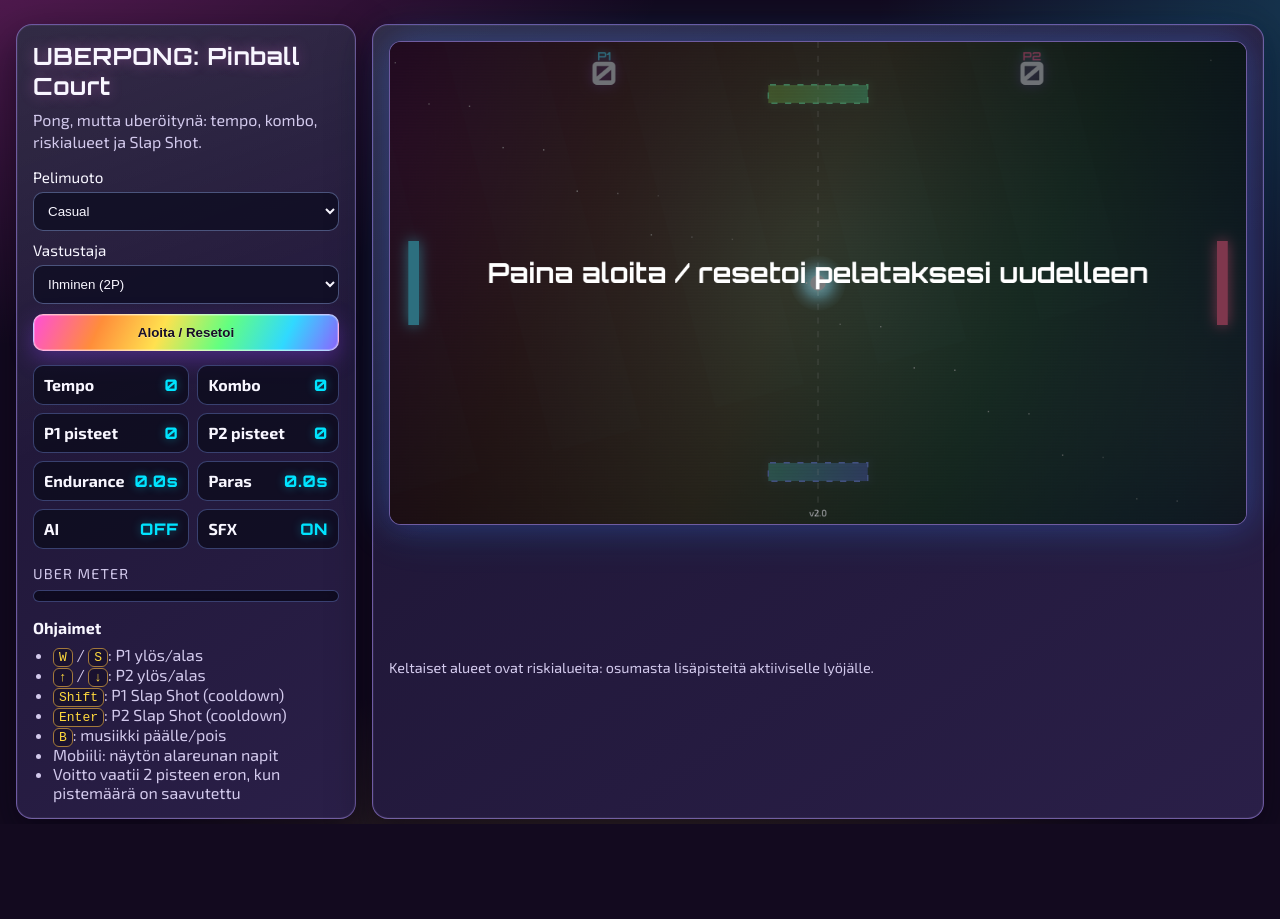
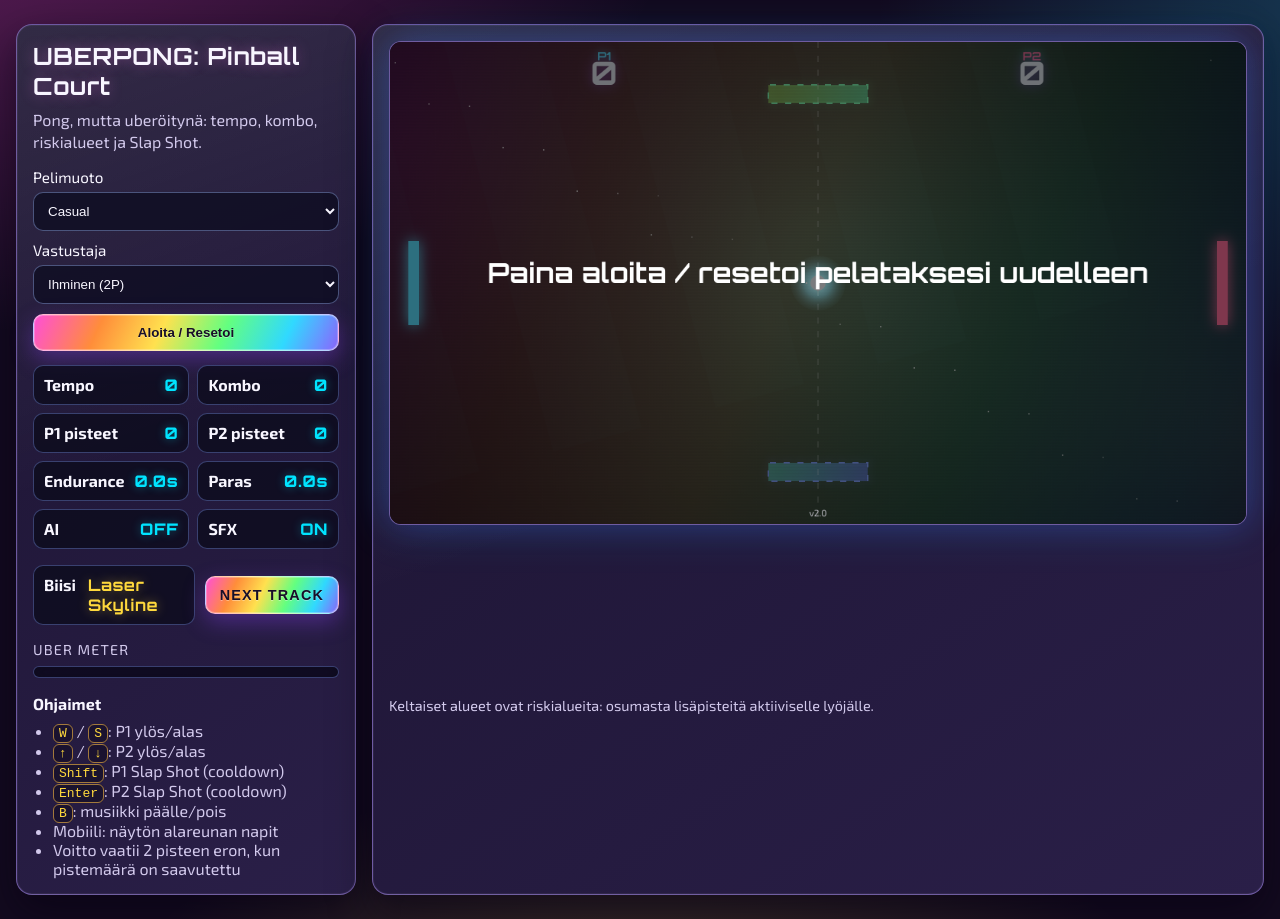
Before and after one commit to Trumppo/uberpong, a website with bundled scripts: page index.html in a window 1280 px wide. Before the commit the page ends 824 px from the top, so only its background shows below. Built offline with nearby package versions, Linux system fonts and the light colour scheme; animation ran at ten frames a second.

Commit message:
Add multi-song music config and UI

```diff
--- /dev/null
+++ b/config/music.json
@@ -0,0 +1,67 @@
+{
+  "songs": [
+    {
+      "id": "neon-drive",
+      "label": "Neon Drive",
+      "bpm": 168,
+      "roots": [57, 57, 60, 60, 62, 62, 55, 55],
+      "lead": [0, 7, 12, 7, 2, 9, 14, 9, 4, 11, 16, 11, 2, 9, 14, 7]
+    },
+    {
+      "id": "laser-grid",
+      "label": "Laser Grid",
+      "bpm": 176,
+      "roots": [55, 55, 58, 58, 60, 60, 53, 53],
+      "lead": [0, 5, 12, 5, 2, 9, 14, 9, 4, 10, 16, 10, 2, 9, 14, 7]
+    },
+    {
+      "id": "afterburner",
+      "label": "Afterburner",
+      "bpm": 160,
+      "roots": [60, 60, 62, 62, 65, 65, 58, 58],
+      "lead": [0, 7, 11, 7, 3, 10, 15, 10, 5, 12, 17, 12, 3, 10, 15, 8]
+    },
+    {
+      "id": "prism-rush",
+      "label": "Prism Rush",
+      "bpm": 178,
+      "roots": [58, 58, 61, 61, 63, 63, 56, 56],
+      "lead": [0, 7, 12, 7, 3, 10, 15, 10, 5, 12, 17, 12, 3, 10, 15, 8]
+    },
+    {
+      "id": "arcade-pulse",
+      "label": "Arcade Pulse",
+      "bpm": 172,
+      "roots": [57, 57, 60, 60, 62, 62, 55, 55],
+      "lead": [0, 5, 12, 5, 2, 9, 14, 9, 4, 11, 16, 11, 2, 9, 14, 7]
+    },
+    {
+      "id": "laser-skyline",
+      "label": "Laser Skyline",
+      "bpm": 182,
+      "roots": [55, 55, 58, 58, 60, 60, 53, 53],
+      "lead": [0, 7, 11, 7, 2, 9, 14, 9, 4, 10, 16, 10, 2, 9, 14, 7]
+    },
+    {
+      "id": "hyperdrive-glow",
+      "label": "Hyperdrive Glow",
+      "bpm": 168,
+      "roots": [60, 60, 63, 63, 65, 65, 58, 58],
+      "lead": [0, 7, 12, 7, 5, 12, 17, 12, 3, 10, 15, 10, 2, 9, 14, 7]
+    },
+    {
+      "id": "neon-valkyrie",
+      "label": "Neon Valkyrie",
+      "bpm": 174,
+      "roots": [56, 56, 59, 59, 61, 61, 54, 54],
+      "lead": [0, 6, 11, 6, 2, 9, 14, 9, 4, 11, 16, 11, 2, 9, 14, 7]
+    },
+    {
+      "id": "circuit-bloom",
+      "label": "Circuit Bloom",
+      "bpm": 166,
+      "roots": [59, 59, 62, 62, 64, 64, 57, 57],
+      "lead": [0, 7, 12, 7, 3, 10, 15, 10, 5, 12, 17, 12, 3, 10, 15, 8]
+    }
+  ]
+}
--- a/index.html
+++ b/index.html
@@ -44,6 +44,14 @@
         <div><strong>SFX</strong><span id="sfxState">ON</span></div>
       </div>
 
+      <div class="music-row">
+        <div class="music-track">
+          <strong>Biisi</strong>
+          <span id="songName">-</span>
+        </div>
+        <button id="nextTrackBtn" type="button">Next Track</button>
+      </div>
+
       <div class="uber-meter">
         <div class="uber-label">Uber Meter</div>
         <div class="uber-bar">
--- a/src/game.js
+++ b/src/game.js
@@ -16,6 +16,8 @@ const enduranceValue = document.getElementById("enduranceValue");
 const bestValue = document.getElementById("bestValue");
 const aiState = document.getElementById("aiState");
 const sfxState = document.getElementById("sfxState");
+const songName = document.getElementById("songName");
+const nextTrackBtn = document.getElementById("nextTrackBtn");
 const uberFill = document.getElementById("uberFill");
 const mobileControls = document.getElementById("mobileControls");
 
@@ -24,12 +26,19 @@ const H = canvas.height;
 const keys = new Set();
 const GAME_VERSION = { major: 2, minor: 0 };
 const GAME_VERSION_LABEL = `v${GAME_VERSION.major}.${GAME_VERSION.minor}`;
-const MUSIC_BPM = 168;
-const MUSIC_STEP_MS = Math.round((60000 / MUSIC_BPM) / 4);
-const MUSIC_ROOTS = [57, 57, 60, 60, 62, 62, 55, 55];
-const MUSIC_LEAD = [0, 7, 12, 7, 2, 9, 14, 9, 4, 11, 16, 11, 2, 9, 14, 7];
 const FONT_DISPLAY = "'Orbitron', 'Segoe UI', sans-serif";
 const FONT_UI = "'Exo 2', 'Segoe UI', sans-serif";
+const DEFAULT_MUSIC_CONFIG = {
+  songs: [
+    {
+      id: "fallback",
+      label: "Fallback",
+      bpm: 168,
+      roots: [57, 57, 60, 60, 62, 62, 55, 55],
+      lead: [0, 7, 12, 7, 2, 9, 14, 9, 4, 11, 16, 11, 2, 9, 14, 7]
+    }
+  ]
+};
 
 const game = {
   config: null,
@@ -58,6 +67,9 @@ const game = {
   musicEnabled: true,
   musicStep: 0,
   musicTimer: null,
+  musicStepMs: 0,
+  musicConfig: null,
+  musicSong: null,
   audioCtx: null,
   shakePower: 0,
   flashAlpha: 0,
@@ -180,13 +192,52 @@ function playMusicTone(freq, duration = 0.1, type = "square", gain = 0.018) {
   }
 }
 
+function getMusicStepMs(bpm) {
+  const safeBpm = Number(bpm) > 0 ? Number(bpm) : 168;
+  return Math.round((60000 / safeBpm) / 4);
+}
+
+function pickRandomSong() {
+  const songs = game.musicConfig?.songs;
+  if (!Array.isArray(songs) || songs.length === 0) return null;
+  const idx = Math.floor(Math.random() * songs.length);
+  return songs[idx];
+}
+
+function setMusicSong(song) {
+  if (!song) return;
+  game.musicSong = song;
+  game.musicStep = 0;
+  game.musicStepMs = getMusicStepMs(song.bpm);
+  if (songName) {
+    songName.textContent = song.label || song.id || "-";
+  }
+  if (game.musicTimer !== null) {
+    window.clearInterval(game.musicTimer);
+    game.musicTimer = null;
+  }
+  if (game.started && game.musicEnabled) {
+    ensureMusicLoop();
+  }
+}
+
+function randomizeMusicSong() {
+  const song = pickRandomSong();
+  if (song) {
+    setMusicSong(song);
+  }
+}
+
 function tickMusic() {
+  if (!game.musicSong) return;
   const step = game.musicStep;
   game.musicStep += 1;
   const gainBoost = getTempoGainBoost(game.tempo);
 
-  const root = MUSIC_ROOTS[Math.floor(step / 4) % MUSIC_ROOTS.length];
-  const leadOffset = MUSIC_LEAD[step % MUSIC_LEAD.length];
+  const roots = game.musicSong.roots || [];
+  const lead = game.musicSong.lead || [];
+  const root = roots.length ? roots[Math.floor(step / 4) % roots.length] : 57;
+  const leadOffset = lead.length ? lead[step % lead.length] : 0;
 
   if (step % 2 === 0) {
     playMusicTone(midiToFreq(root - 12), 0.16, "square", 0.02 * gainBoost);
@@ -205,11 +256,13 @@ function tickMusic() {
 }
 
 function ensureMusicLoop() {
+  if (!game.musicSong) return;
   if (game.musicTimer !== null) return;
+  const interval = game.musicStepMs || getMusicStepMs(game.musicSong?.bpm);
   game.musicTimer = window.setInterval(() => {
     if (!game.started || game.ended || !game.musicEnabled) return;
     tickMusic();
-  }, MUSIC_STEP_MS);
+  }, interval);
 }
 
 function createPaddles() {
@@ -275,7 +328,7 @@ function resetRally(servingPlayer = 0) {
 }
 
 function applyMode(modeKey, options = {}) {
-  const { start = false } = options;
+  const { start = false, randomizeSong = false } = options;
   game.modeKey = modeKey;
   game.mode = game.config.modes[modeKey];
   game.scores = [0, 0];
@@ -288,6 +341,9 @@ function applyMode(modeKey, options = {}) {
   game.particles = [];
   game.paddles = createPaddles();
   resetRally(0);
+  if (randomizeSong) {
+    randomizeMusicSong();
+  }
   if (!start) {
     game.puck.vx = 0;
     game.puck.vy = 0;
@@ -1068,7 +1124,7 @@ function setupInputs() {
 
   startBtn.addEventListener("click", () => {
     resumeAudioContext();
-    applyMode(modeSelect.value, { start: true });
+    applyMode(modeSelect.value, { start: true, randomizeSong: true });
     ensureMusicLoop();
   });
 
@@ -1086,12 +1142,27 @@ function setupInputs() {
     game.sfxEnabled = !game.sfxEnabled;
   });
 
+  nextTrackBtn.addEventListener("click", () => {
+    randomizeMusicSong();
+  });
+
   mobileControls.querySelectorAll("button[data-hold]").forEach(bindHoldButton);
 }
 
 async function init() {
-  const response = await fetch("./config/courts.json");
-  game.config = await response.json();
+  const [courtsResponse, musicResponse] = await Promise.all([
+    fetch("./config/courts.json"),
+    fetch("./config/music.json")
+  ]);
+  game.config = await courtsResponse.json();
+  try {
+    game.musicConfig = await musicResponse.json();
+  } catch {
+    game.musicConfig = DEFAULT_MUSIC_CONFIG;
+  }
+  if (!game.musicConfig || !Array.isArray(game.musicConfig.songs)) {
+    game.musicConfig = DEFAULT_MUSIC_CONFIG;
+  }
 
   const modeKeys = Object.keys(game.config.modes);
   modeKeys.forEach((key) => {
@@ -1104,6 +1175,7 @@ async function init() {
   modeSelect.value = "casual";
   opponentSelect.value = "human";
   game.opponent = opponentSelect.value;
+  randomizeMusicSong();
   applyMode("casual", { start: false });
   setupInputs();
   loop();
--- a/styles/main.css
+++ b/styles/main.css
@@ -105,6 +105,39 @@ button:hover { filter: brightness(1.08) saturate(1.1); }
   text-shadow: 0 0 10px rgba(0, 228, 255, 0.38);
   font-family: var(--font-display);
   letter-spacing: 0.04em;
+}
+
+.music-row {
+  display: grid;
+  grid-template-columns: 1fr auto;
+  gap: 10px;
+  align-items: center;
+  margin-bottom: 16px;
+}
+
+.music-track {
+  display: flex;
+  justify-content: space-between;
+  gap: 12px;
+  background: rgba(11, 10, 26, 0.72);
+  border: 1px solid rgba(133, 161, 255, 0.35);
+  border-radius: 10px;
+  padding: 9px 10px;
+}
+
+#songName {
+  color: var(--accent-2);
+  font-weight: 700;
+  text-shadow: 0 0 12px rgba(255, 217, 61, 0.4);
+  font-family: var(--font-display);
+  letter-spacing: 0.04em;
+}
+
+#nextTrackBtn {
+  padding: 10px 14px;
+  font-size: 0.9rem;
+  text-transform: uppercase;
+  letter-spacing: 0.08em;
 }
 
 .uber-meter {
```
Also changed, not shown: tests/e2e/game.spec.js (+25 -0 lines).
